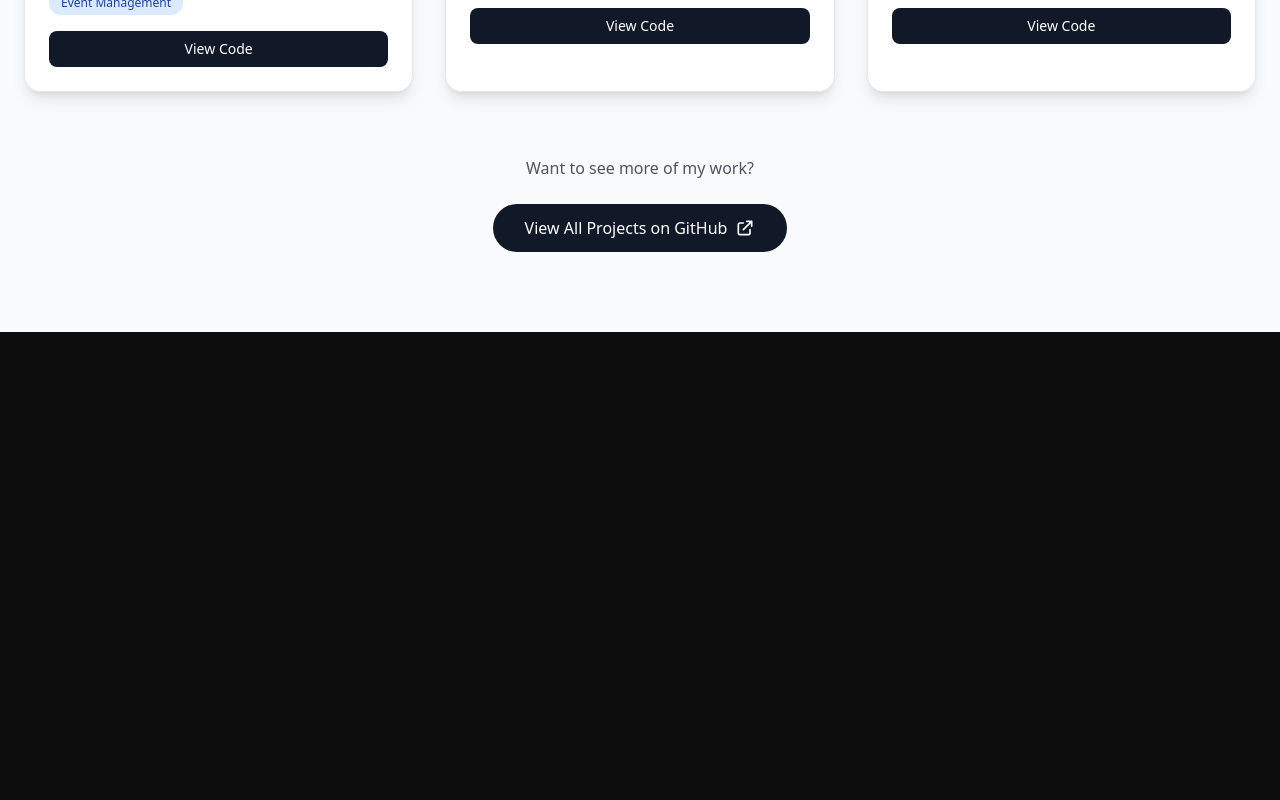
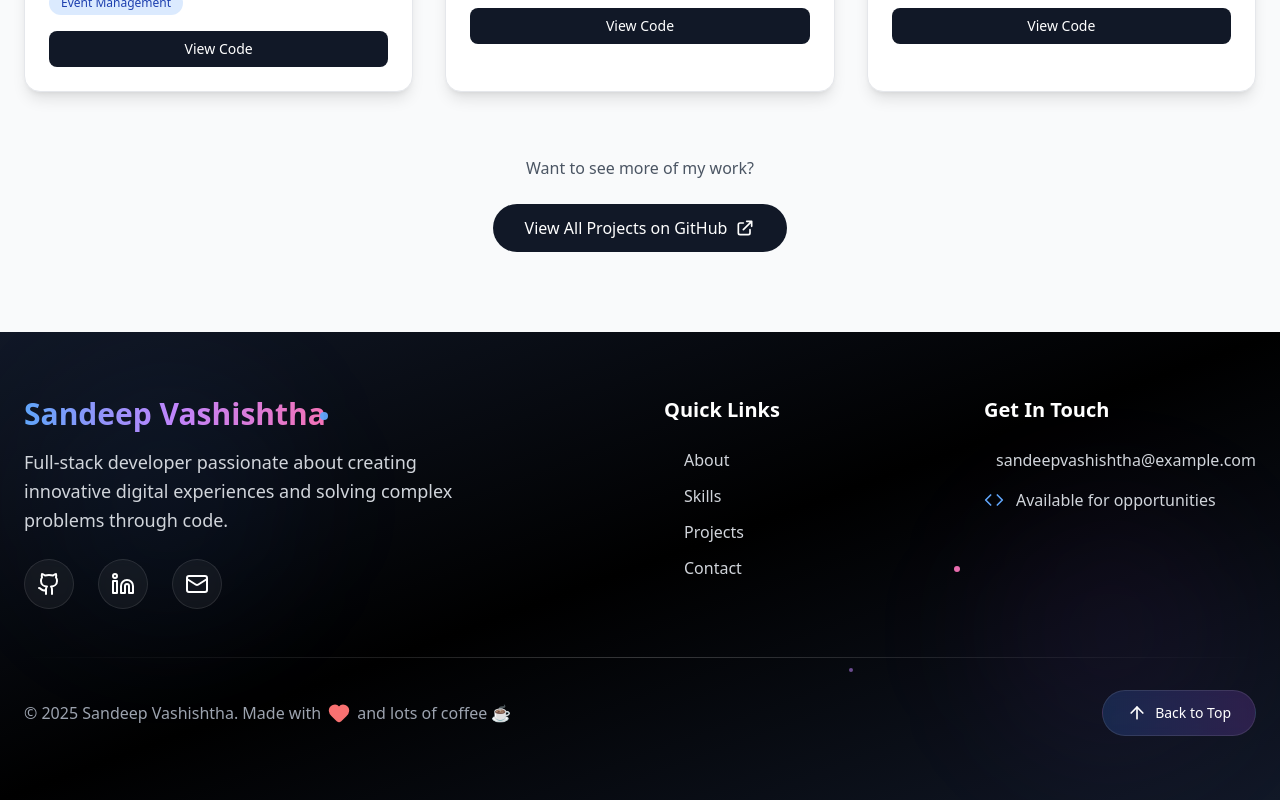
Before and after one commit to RhythmPahwa14/Rhythm-Portfolio, a Next.js app: page / in a window 1280 px wide. Shown: the part 3756-4556 px from the top of the page. Before the commit the page ends 4088 px from the top, so only its background shows below. Built offline with nearby package versions, Linux system fonts and the light colour scheme; a web font is replaced by a local one.

Commit message:
Add animated Footer component to main page
Introduces a new Footer component with animated social links, quick links, contact info, and a back-to-top button using Framer Motion. The Footer is integrated into the main page layout for improved navigation and branding.

```diff
--- /dev/null
+++ b/src/app/components/Footer.js
@@ -0,0 +1,220 @@
+'use client';
+import { motion } from 'framer-motion';
+import { Github, Linkedin, Mail, Heart, ArrowUp, Code, Coffee } from 'lucide-react';
+
+const Footer = () => {
+  const scrollToTop = () => {
+    window.scrollTo({ top: 0, behavior: 'smooth' });
+  };
+
+  const socialLinks = [
+    {
+      name: 'GitHub',
+      icon: Github,
+      url: 'https://github.com/rhythmpahwa14',
+      color: 'hover:text-gray-300'
+    },
+    {
+      name: 'LinkedIn',
+      icon: Linkedin,
+      url: 'https://linkedin.com/in/sandeepvashishtha',
+      color: 'hover:text-blue-400'
+    },
+    {
+      name: 'Email',
+      icon: Mail,
+      url: 'mailto:sandeepvashishtha@example.com',
+      color: 'hover:text-green-400'
+    }
+  ];
+
+  const quickLinks = [
+    { name: 'About', href: '#about' },
+    { name: 'Skills', href: '#skills' },
+    { name: 'Projects', href: '#projects' },
+    { name: 'Contact', href: '#contact' }
+  ];
+
+  return (
+    <footer className="relative bg-gradient-to-br from-gray-900 via-black to-gray-900 text-white overflow-hidden">
+      {/* Background Elements */}
+      <div className="absolute inset-0 overflow-hidden">
+        <div className="absolute top-10 left-10 w-64 h-64 bg-blue-500/5 rounded-full blur-3xl"></div>
+        <div className="absolute bottom-10 right-10 w-64 h-64 bg-purple-500/5 rounded-full blur-3xl"></div>
+        <div className="absolute top-1/2 left-1/2 transform -translate-x-1/2 -translate-y-1/2 w-96 h-96 bg-pink-500/3 rounded-full blur-3xl"></div>
+      </div>
+
+      <div className="relative max-w-7xl mx-auto px-6 py-16">
+        {/* Main Footer Content */}
+        <div className="grid grid-cols-1 md:grid-cols-2 lg:grid-cols-4 gap-12 mb-12">
+          {/* Brand Section */}
+          <motion.div
+            initial={{ opacity: 0, y: 30 }}
+            whileInView={{ opacity: 1, y: 0 }}
+            transition={{ duration: 0.6 }}
+            viewport={{ once: true }}
+            className="lg:col-span-2"
+          >
+            <motion.h3
+              className="text-3xl font-bold mb-4"
+              whileHover={{ scale: 1.05 }}
+              transition={{ type: "spring", stiffness: 300 }}
+            >
+              <span className="bg-gradient-to-r from-blue-400 via-purple-400 to-pink-400 bg-clip-text text-transparent">
+                Sandeep Vashishtha
+              </span>
+            </motion.h3>
+            <p className="text-gray-300 text-lg mb-6 leading-relaxed max-w-md">
+              Full-stack developer passionate about creating innovative digital experiences
+              and solving complex problems through code.
+            </p>
+
+            {/* Social Links */}
+            <div className="flex space-x-6">
+              {socialLinks.map((social, index) => (
+                <motion.a
+                  key={social.name}
+                  href={social.url}
+                  target="_blank"
+                  rel="noopener noreferrer"
+                  className={`p-3 rounded-full bg-white/5 backdrop-blur-sm border border-white/10 transition-all duration-300 ${social.color}`}
+                  whileHover={{
+                    scale: 1.1,
+                    y: -5,
+                    boxShadow: "0 10px 30px rgba(255,255,255,0.1)"
+                  }}
+                  whileTap={{ scale: 0.95 }}
+                  initial={{ opacity: 0, y: 20 }}
+                  whileInView={{ opacity: 1, y: 0 }}
+                  transition={{ duration: 0.6, delay: index * 0.1 }}
+                  viewport={{ once: true }}
+                >
+                  <social.icon className="w-6 h-6" />
+                </motion.a>
+              ))}
+            </div>
+          </motion.div>
+
+          {/* Quick Links */}
+          <motion.div
+            initial={{ opacity: 0, y: 30 }}
+            whileInView={{ opacity: 1, y: 0 }}
+            transition={{ duration: 0.6, delay: 0.2 }}
+            viewport={{ once: true }}
+          >
+            <h4 className="text-xl font-semibold mb-6 text-white">Quick Links</h4>
+            <ul className="space-y-3">
+              {quickLinks.map((link, index) => (
+                <motion.li key={link.name}>
+                  <motion.a
+                    href={link.href}
+                    className="text-gray-300 hover:text-white transition-colors duration-300 flex items-center group"
+                    whileHover={{ x: 5 }}
+                    initial={{ opacity: 0, x: -20 }}
+                    whileInView={{ opacity: 1, x: 0 }}
+                    transition={{ duration: 0.4, delay: index * 0.1 }}
+                    viewport={{ once: true }}
+                  >
+                    <span className="w-2 h-2 bg-gradient-to-r from-blue-400 to-purple-400 rounded-full mr-3 opacity-0 group-hover:opacity-100 transition-opacity duration-300"></span>
+                    {link.name}
+                  </motion.a>
+                </motion.li>
+              ))}
+            </ul>
+          </motion.div>
+
+          {/* Contact Info */}
+          <motion.div
+            initial={{ opacity: 0, y: 30 }}
+            whileInView={{ opacity: 1, y: 0 }}
+            transition={{ duration: 0.6, delay: 0.3 }}
+            viewport={{ once: true }}
+          >
+            <h4 className="text-xl font-semibold mb-6 text-white">Get In Touch</h4>
+            <div className="space-y-4">
+              <motion.div
+                className="flex items-center text-gray-300"
+                whileHover={{ x: 5 }}
+              >
+                <Mail className="w-5 h-5 mr-3 text-green-400" />
+                <span>sandeepvashishtha@example.com</span>
+              </motion.div>
+
+              <motion.div
+                className="flex items-center text-gray-300"
+                whileHover={{ x: 5 }}
+              >
+                <Code className="w-5 h-5 mr-3 text-blue-400" />
+                <span>Available for opportunities</span>
+              </motion.div>
+
+              <motion.div
+                className="flex items-center text-gray-300"
+                whileHover={{ x: 5 }}
+              >
+                {/* <Coffee className="w-5 h-5 mr-3 text-yellow-400" />
+                <span>Let's grab a coffee & chat</span> */}
+              </motion.div>
+            </div>
+          </motion.div>
+        </div>
+
+        {/* Divider */}
+        <motion.div
+          initial={{ scaleX: 0 }}
+          whileInView={{ scaleX: 1 }}
+          transition={{ duration: 0.8 }}
+          viewport={{ once: true }}
+          className="w-full h-px bg-gradient-to-r from-transparent via-white/20 to-transparent mb-8"
+        />
+
+        {/* Bottom Footer */}
+        <div className="flex flex-col md:flex-row justify-between items-center">
+          <motion.p
+            className="text-gray-400 mb-4 md:mb-0 flex items-center"
+            initial={{ opacity: 0 }}
+            whileInView={{ opacity: 1 }}
+            transition={{ duration: 0.6 }}
+            viewport={{ once: true }}
+          >
+            © 2025 Sandeep Vashishtha. Made with
+            <motion.span
+              animate={{ scale: [1, 1.2, 1] }}
+              transition={{ duration: 1, repeat: Infinity, repeatDelay: 2 }}
+              className="mx-2"
+            >
+              <Heart className="w-5 h-5 text-red-400 fill-current" />
+            </motion.span>
+            and lots of coffee ☕
+          </motion.p>
+
+          {/* Back to Top Button */}
+          <motion.button
+            onClick={scrollToTop}
+            className="flex items-center space-x-2 px-6 py-3 bg-gradient-to-r from-blue-500/20 to-purple-500/20 hover:from-blue-500/30 hover:to-purple-500/30 rounded-full border border-white/10 backdrop-blur-sm transition-all duration-300"
+            whileHover={{
+              scale: 1.05,
+              y: -2,
+              boxShadow: "0 10px 30px rgba(59, 130, 246, 0.3)"
+            }}
+            whileTap={{ scale: 0.95 }}
+            initial={{ opacity: 0, y: 20 }}
+            whileInView={{ opacity: 1, y: 0 }}
+            transition={{ duration: 0.6 }}
+            viewport={{ once: true }}
+          >
+            <ArrowUp className="w-5 h-5" />
+            <span className="text-sm font-medium">Back to Top</span>
+          </motion.button>
+        </div>
+      </div>
+
+      {/* Floating Elements */}
+      <div className="absolute top-20 left-1/4 w-2 h-2 bg-blue-400 rounded-full animate-pulse"></div>
+      <div className="absolute bottom-32 right-1/3 w-1 h-1 bg-purple-400 rounded-full animate-pulse" style={{ animationDelay: '1s' }}></div>
+      <div className="absolute top-1/2 right-1/4 w-1.5 h-1.5 bg-pink-400 rounded-full animate-pulse" style={{ animationDelay: '2s' }}></div>
+    </footer>
+  );
+};
+
+export default Footer;
--- a/src/app/page.js
+++ b/src/app/page.js
@@ -6,6 +6,7 @@ import Navbar from './components/Navbar';
 import About from './about/page';
 import Skills from './skills/page';
 import Projects from './projects/page';
+import Footer from './components/Footer';
 
 
 export default function Page() {
@@ -26,6 +27,7 @@ export default function Page() {
       <About />
       <Skills />
       <Projects />
+      <Footer />
     </main>
   );
 }
```
